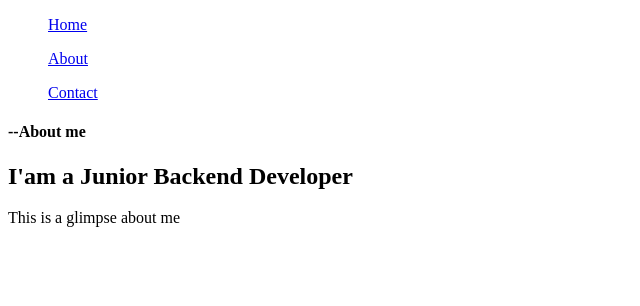
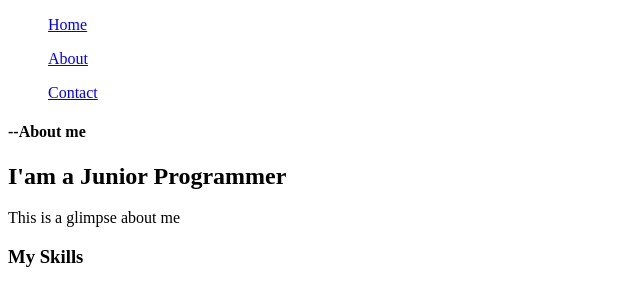
Before and after one commit to mhmmdrivaldhi/git-remote-demo, a plain HTML site: page second-project/about.html in a window 1280 px wide. Shown: the whole page, without its empty margins (0-640 px from the left). Drawn offline with Linux system fonts and the light colour scheme.

Commit message:
third commit

```diff
--- a/second-project/about.html
+++ b/second-project/about.html
@@ -13,8 +13,11 @@
     </div>
     <div class="container">
         <h4>--About me</h4>
-        <h2>I'am a Junior Backend Developer</h2>
+        <h2>I'am a Junior Programmer</h2>
         <p>This is a glimpse about me</p>
+    </div>
+    <div class="skills">
+        <h3>My Skills</h3>
     </div>
 </body>
 </html>
```
